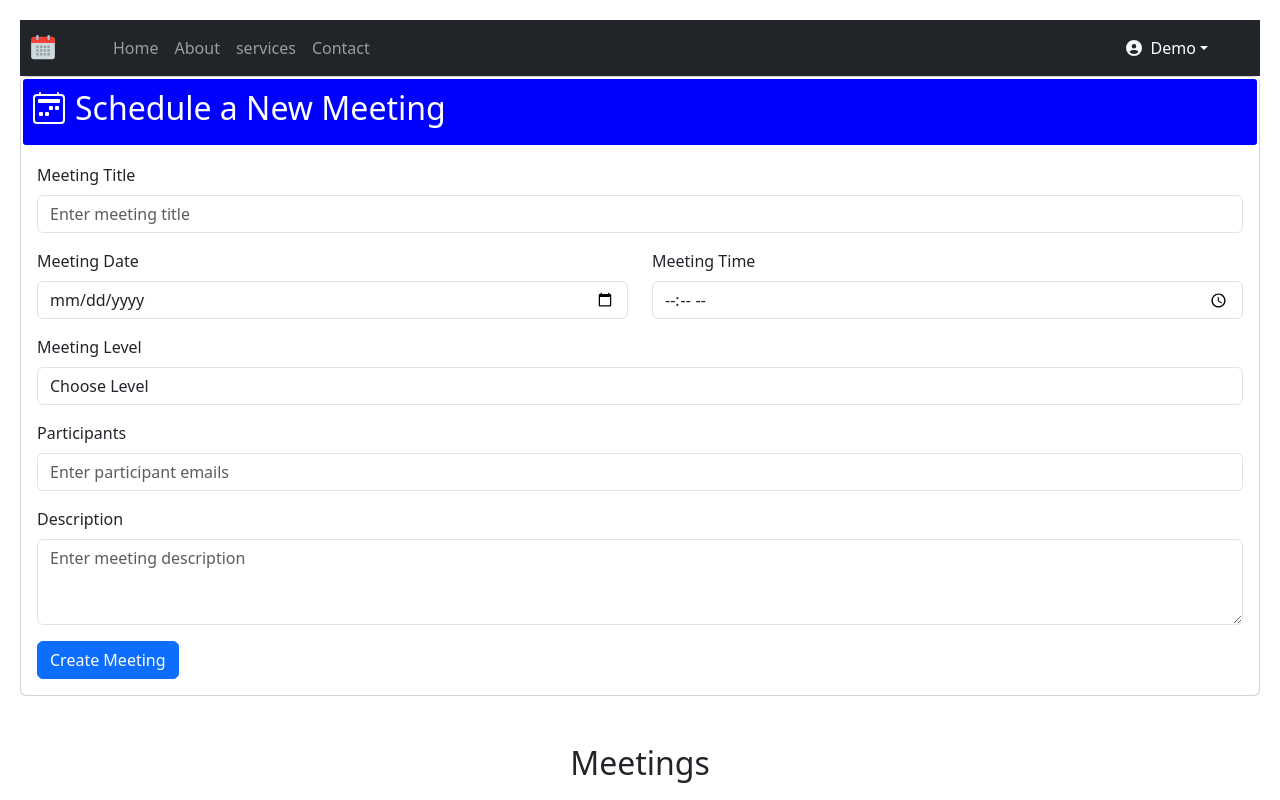
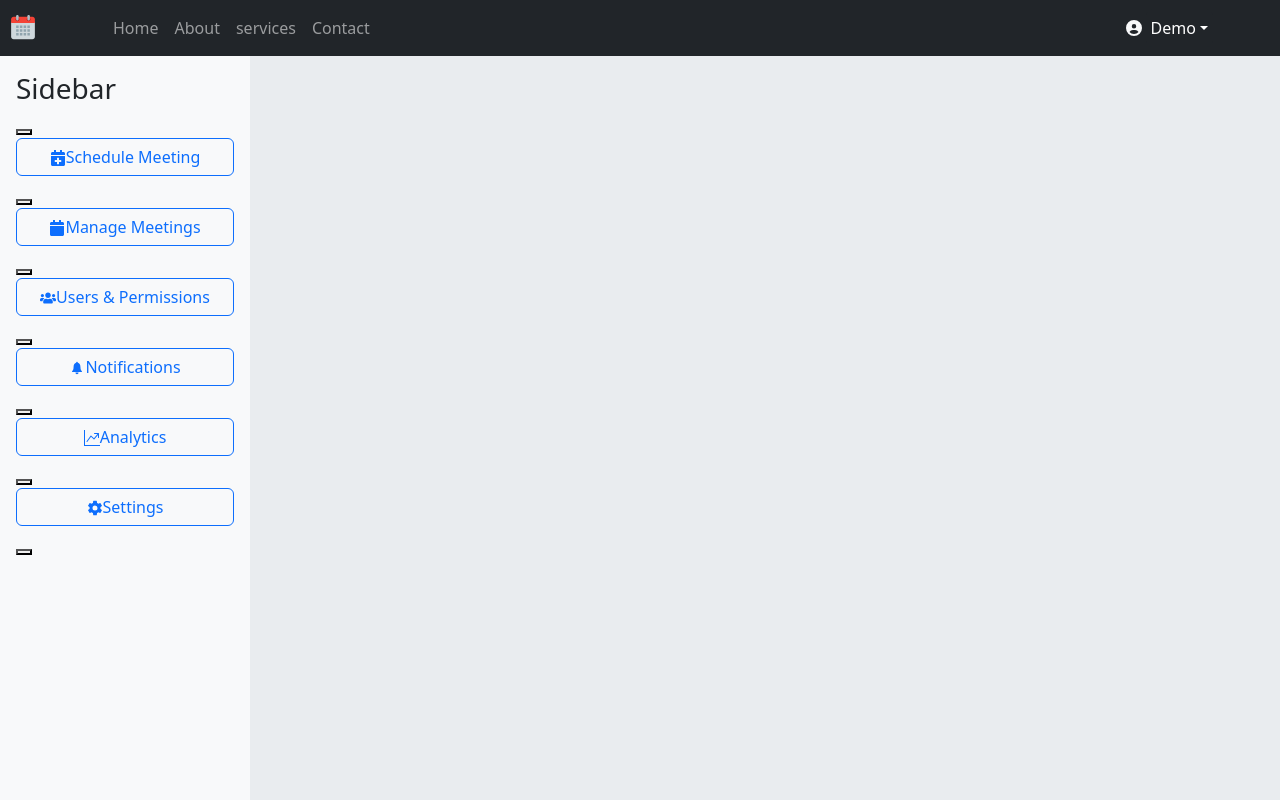
Before and after one commit to Johnruka/SCHEDULED-CALENDAR-APP, a React (Vite) app: page /home in a window 1280 px wide. Shown: the top 800 px of the page. Built offline with nearby package versions, Linux system fonts and the light colour scheme; no server answers.

Commit message:
Modified style to be able to display contents

```diff
--- a/src/MeetingApp.jsx
+++ b/src/MeetingApp.jsx
@@ -1,5 +1,4 @@
 import React from 'react';
-import './StyleApp.css'
 import Footer from './components/shared/Footer';
 import MeetingRouters from './components/Router/MeetingRouters';
 
--- a/src/components/Meeting/Dashboard.jsx
+++ b/src/components/Meeting/Dashboard.jsx
@@ -7,96 +7,98 @@ import { FaUsers } from "react-icons/fa";
 import { IoIosNotifications } from "react-icons/io";
 import { BsGraphUpArrow } from "react-icons/bs";
 import { IoSettingsSharp } from "react-icons/io5";
-
-
+import ScheduleMeeting from "./ScheduleMeeting";
 
 const Dashboard = () => {
   const navigate = useNavigate();
 
   return (
-    <div className={{ display: "flex align-items-left", height: "100vh" }}>
-
+    <div
+      style={{
+        display: "flex", // Flexbox layout
+        height: "100vh", // Full viewport height
+        width: "100%", // Full viewport width
+      }}
+    >
+      {/* Left Column */}
       <aside
         style={{
-          width: "250px",
-          background: "#f8f9fa",
-          padding: "16px",
-          borderRight: "1px solid #ddd ",
-
+          width: "250px", // Fixed width for the sidebar
+          backgroundColor: "#f8f9fa", // Light gray background
+          height: "100%", // Full height of the viewport
+          padding: "16px", // Padding inside the sidebar
+          boxSizing: "border-box", // Include padding in width/height calculations
         }}
       >
-        <h3>Dashboard</h3>
-
+        <h3>Sidebar</h3>
         <nav>
           <ul style={{ listStyle: "none", padding: 0 }}>
             <li>
-              <button className="btn btn-outline-primary w-100 mb-2">
+            <button></button>
+              <button className="btn btn-outline-primary w-100 mb-2"
+              onClick={() => navigate("/dashboard/ScheduleMeeting")}
+              >
                 <FaCalendarPlus />
-              Schedule Meeting {() => navigate("/dashboard/ScheduleMeeting")}
+                Schedule Meeting
               </button>
             </li>
             <li>
+              <button></button>
               <button
+                className="btn btn-outline-primary w-100 mb-2"
+                onClick={() => navigate("/dashboard/MeetingList")}
               >
-            </button>
-                 <button className="btn btn-outline-primary w-100 mb-2">
                 <FaCalendar />
-                 Manage Meetings {() => navigate("/dashboard/MeetingList")}
+                Manage Meetings
               </button>
             </li>
             <li>
-              <button
-                >
-               </button>
+              <button></button>
               <button className="btn btn-outline-primary w-100 mb-2">
                 <FaUsers />
                 Users & Permissions {() => navigate("/dashboard/Users")}
               </button>
             </li>
             <li>
-              <button
-                >
-                   </button>
+              <button></button>
               <button className="btn btn-outline-primary w-100 mb-2">
                 <IoIosNotifications />
                 Notifications {() => navigate("/dashboard/Notifications")}
               </button>
             </li>
             <li>
-              <button
-               >
-                   </button>
+              <button></button>
               <button className="btn btn-outline-primary w-100 mb-2">
                 <BsGraphUpArrow />
-                   Analytics  {() => navigate("/dashboard/Analytics")}
+                Analytics {() => navigate("/dashboard/Analytics")}
               </button>
             </li>
             <li>
-              <button
-                >
-
-                 </button>
+              <button></button>
               <button className="btn btn-outline-primary w-100 mb-2">
                 <IoSettingsSharp />
                 Settings {() => navigate("/dashboard/Settings")}
-
-
               </button>
             </li>
             <li>
-              <button
-                >
-                </button>
+              <button></button>
             </li>
           </ul>
         </nav>
       </aside>
-      <main style={{ flex: 1, padding: "10px" }}>
+
+      {/* Right Column */}
+      <main
+        style={{
+          flex: 1, // Take up remaining space
+          backgroundColor: "#e9ecef", // Slightly darker gray background
+          padding: "16px", // Padding inside the main content
+          boxSizing: "border-box", // Include padding in width/height calculations
+        }}
+      >
         <Routes>
-
-          <Route path="Meetings" element={<MeetingList />} />
-
-
+          <Route path="MeetingList" element={<MeetingList />} />
+          <Route path="ScheduleMeeting" element={<ScheduleMeeting />} />
 
         </Routes>
       </main>
--- a/src/components/Meeting/MeetingList.jsx
+++ b/src/components/Meeting/MeetingList.jsx
@@ -26,7 +26,7 @@ import { FaCheck, FaTimes } from "react-icons/fa";
           console.log("Unexpected response status:", response.status);
         }
       })
-      .catch((error) => {
+      .catch(() => {
         console.log("Error occured during the API call.");
       });
     console.log("Step3: Finished fetching meetings.");
--- a/src/components/Router/MeetingRouters.jsx
+++ b/src/components/Router/MeetingRouters.jsx
@@ -13,10 +13,6 @@ const MeetingRouters = () => {
 
     <Router>
         <Navbar />
-        <ScheduleMeeting/>
-        <MeetingList/>
-
-
         <Routes>
             <Route path='/' element={<Home />} />
             <Route path='/home' element={<Dashboard />} />
```
Also changed, not shown: src/sevice/MeetingAPI.js (deleted, +0 -38 lines). Lines whose indentation alone changed are shown as unchanged.
